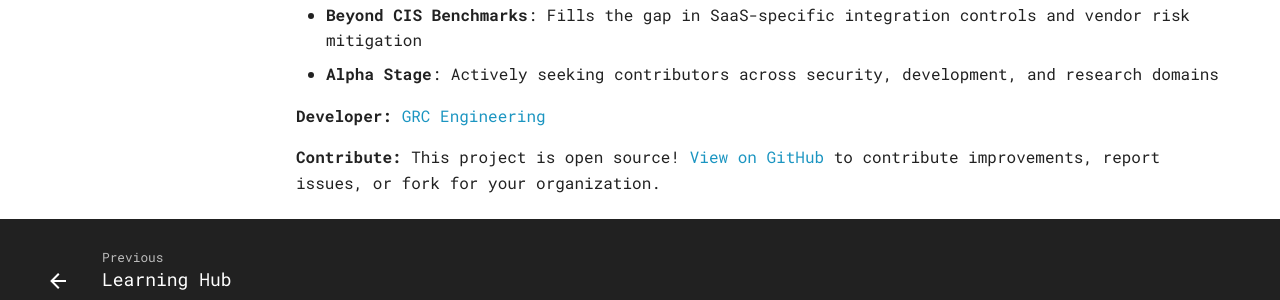
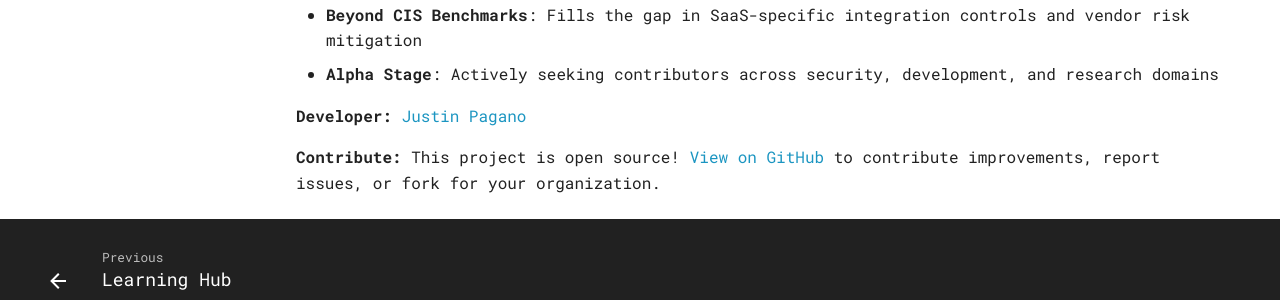
Before and after one commit to grcengineering/grcengineering.github.io, an MkDocs documentation site: the page built from docs/projects.md, in a window 1280 px wide and 900 px high, scrolled down 1670 px. Shown: the part 519-819 px from the top of the window. Built offline with MkDocs 1.6.1 and Material for MkDocs 9.7.7, drawn with Linux system fonts in a browser that asks for light colours; some web fonts are replaced; plug-ins that fetch from the network failed and are left out; comment, search, counter and statistics services are not loaded.

Commit message:
Update How to Harden developer to Justin Pagano

```diff
--- a/docs/projects.md
+++ b/docs/projects.md
@@ -64,6 +64,6 @@
 - **Beyond CIS Benchmarks**: Fills the gap in SaaS-specific integration controls and vendor risk mitigation
 - **Alpha Stage**: Actively seeking contributors across security, development, and research domains
 
-**Developer:** [GRC Engineering](https://grc.engineering)
+**Developer:** [Justin Pagano](https://linkedin.com/in/justinpagano)
 
 **Contribute:** This project is open source! [View on GitHub](https://github.com/grcengineering/how-to-harden) to contribute improvements, report issues, or fork for your organization.
```
